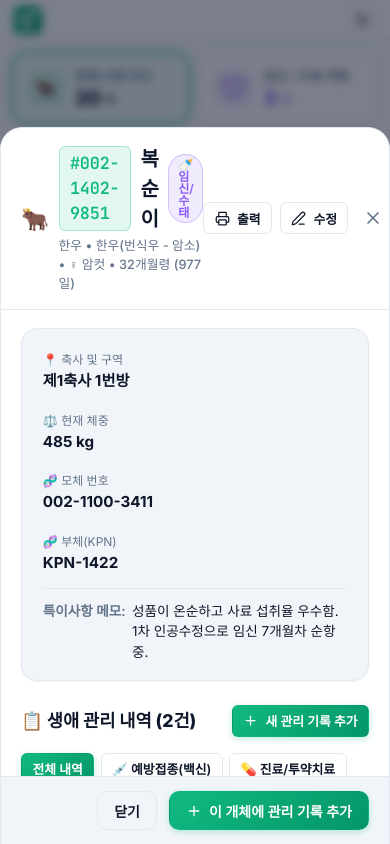
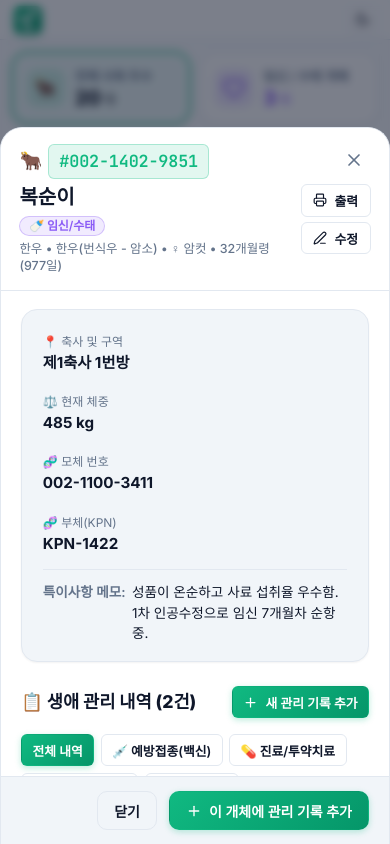
Before and after one commit to sysmedic/happy-farm, a React (Vite) app: page / in a window 390 px wide. Both pictures are taken after a click on the element "클릭 시 이 개체의 관리 내역으로 이동". Shown: the top 844 px of the page. Built offline with nearby package versions, Linux system fonts and the light colour scheme; a web font is replaced by a local one.

Commit message:
fix(mobile): reorganize entity detail header into 4-tier stack and right vertical actions

```diff
--- a/src/components/entities/EntityDetailModal.jsx
+++ b/src/components/entities/EntityDetailModal.jsx
@@ -50,31 +50,43 @@ export default function EntityDetailModal({
   return (
     <div className="modal-overlay" onClick={onClose}>
       <div className="modal-content modal-content-lg" onClick={(e) => e.stopPropagation()}>
-        {/* 모달 상단 헤더 */}
-        <div className="modal-header">
-          <div className="modal-header-title">
-            <span style={{ fontSize: '1.4rem' }}>🐂</span>
-            <div>
-              <div style={{ display: 'flex', alignItems: 'center', gap: '0.6rem' }}>
+        {/* 모달 상단 헤더 (모바일 최적화 4단 배열 & 우측 세로 스택) */}
+        <div className="modal-header entity-detail-header">
+          <div className="entity-detail-header-info">
+            {/* 1줄: 이표번호 */}
+            <div className="detail-header-tag">
+              <span style={{ fontSize: '1.15rem', marginRight: '0.35rem' }}>🐂</span>
               <span className="entity-ear-tag">#{entity.tagNumber}</span>
-                <span style={{ fontSize: '1.25rem', fontWeight: 800 }}>{entity.name}</span>
+            </div>
+
+            {/* 2줄: 애칭 */}
+            <h2 className="detail-header-name">{entity.name}</h2>
+
+            {/* 3줄: 상태 */}
+            <div className="detail-header-status">
               <span className={`badge ${statusObj.colorClass}`}>
                 {statusObj.icon} {statusObj.label}
               </span>
             </div>
-              <div style={{ fontSize: '0.8rem', color: 'var(--text-muted)', fontWeight: 500, marginTop: '2px' }}>
+
+            {/* 4줄: 설명 */}
+            <div className="detail-header-desc">
               한우 • {entity.breed} • {genderObj.symbol} {genderObj.label} • {age.text}
             </div>
           </div>
-          </div>
 
-          <div style={{ display: 'flex', alignItems: 'center', gap: '0.5rem' }}>
+          {/* 우측 1안: 닫기 및 세로 스택형 액션 버튼 */}
+          <div className="entity-detail-header-actions">
+            <button className="modal-close-btn" onClick={onClose} title="닫기">
+              <X size={20} />
+            </button>
+            <div className="detail-header-btns">
               <button
                 className="btn btn-outline btn-sm"
                 onClick={() => onOpenPrintSheet(entity)}
                 title="이 개체의 전체 관리 이력 A4 인쇄"
               >
-              <Printer size={15} />
+                <Printer size={14} />
                 <span>출력</span>
               </button>
               <button
@@ -82,12 +94,10 @@ export default function EntityDetailModal({
                 onClick={() => onOpenEntityModal(entity)}
                 title="개체 기본 정보 수정"
               >
-              <Edit3 size={15} />
+                <Edit3 size={14} />
                 <span>수정</span>
               </button>
-            <button className="modal-close-btn" onClick={onClose} title="닫기">
-              <X size={20} />
-            </button>
+            </div>
           </div>
         </div>
 
--- a/src/index.css
+++ b/src/index.css
@@ -347,6 +347,7 @@ a:hover {
   font-weight: 600;
   line-height: 1;
   letter-spacing: -0.01em;
+  white-space: nowrap;
 }
 
 .badge-tag {
@@ -680,6 +681,9 @@ a:hover {
   border: 1px solid var(--color-primary-border);
   letter-spacing: -0.01em;
   cursor: pointer;
+  white-space: nowrap;
+  display: inline-flex;
+  align-items: center;
 }
 
 .entity-ear-tag:hover {
@@ -808,6 +812,62 @@ a:hover {
 .modal-close-btn:hover {
   background: var(--bg-hover);
   color: var(--text-main);
+}
+
+/* 개체 상세 모달 헤더 (4단 배열 & 우측 세로 스택) */
+.entity-detail-header {
+  display: flex;
+  align-items: flex-start;
+  justify-content: space-between;
+  gap: 1rem;
+}
+
+.entity-detail-header-info {
+  display: flex;
+  flex-direction: column;
+  gap: 0.35rem;
+  flex: 1;
+  min-width: 0;
+}
+
+.detail-header-tag {
+  display: flex;
+  align-items: center;
+  white-space: nowrap;
+}
+
+.detail-header-name {
+  font-size: 1.35rem;
+  font-weight: 800;
+  color: var(--text-main);
+  margin: 0.1rem 0;
+  line-height: 1.2;
+}
+
+.detail-header-status {
+  display: flex;
+  align-items: center;
+}
+
+.detail-header-desc {
+  font-size: 0.82rem;
+  color: var(--text-muted);
+  font-weight: 500;
+  line-height: 1.4;
+  word-break: keep-all;
+}
+
+.entity-detail-header-actions {
+  display: flex;
+  flex-direction: column;
+  align-items: flex-end;
+  gap: 0.6rem;
+  flex-shrink: 0;
+}
+
+.detail-header-btns {
+  display: flex;
+  gap: 0.5rem;
 }
 
 .modal-body {
@@ -1326,6 +1386,49 @@ form.modal-content {
     padding: 1rem 1.25rem;
     flex-shrink: 0 !important;
     z-index: 2;
+  }
+
+  /* 모바일 개체 상세 모달 헤더 (4줄 넉넉한 공간 & 우측 닫기+세로버튼) */
+  .entity-detail-header {
+    padding: 1rem 1.15rem;
+    gap: 0.75rem;
+  }
+
+  .entity-detail-header-info {
+    gap: 0.3rem;
+  }
+
+  .detail-header-name {
+    font-size: 1.25rem;
+  }
+
+  .detail-header-desc {
+    font-size: 0.78rem;
+    line-height: 1.35;
+  }
+
+  .entity-detail-header-actions {
+    display: flex;
+    flex-direction: column;
+    align-items: flex-end;
+    gap: 0.5rem;
+    min-width: 70px;
+    flex-shrink: 0;
+  }
+
+  .detail-header-btns {
+    display: flex;
+    flex-direction: column;
+    gap: 0.35rem;
+    width: 100%;
+  }
+
+  .detail-header-btns .btn {
+    width: 100%;
+    padding: 0.35rem 0.55rem;
+    font-size: 0.8rem;
+    justify-content: center;
+    white-space: nowrap;
   }
 
   .modal-body {
```
Lines whose indentation alone changed are shown as unchanged.
